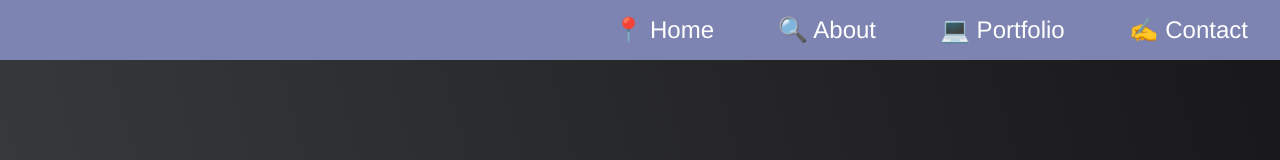
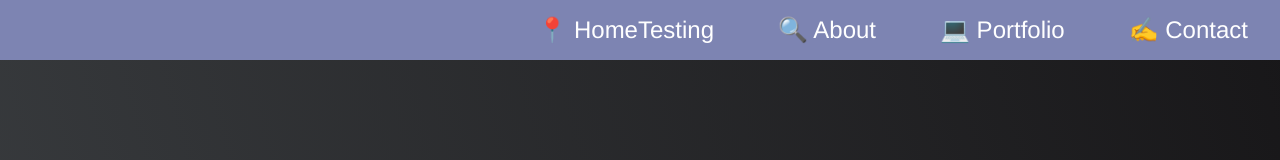
Before and after one commit to timothymichaelcook/2-professional-portfolio-cook, a plain HTML site: page index.html in a window 1280 px wide. Shown: the top 160 px of the page. Drawn offline with Linux system fonts and the light colour scheme.

Commit message:
hoping this commit works

```diff
--- a/index.html
+++ b/index.html
@@ -11,7 +11,7 @@
     <nav class="nav-bar">
       <ul class="nav-list">
         <li id="#logo">
-          <a href="./index.html">&#128205 Home</a>
+          <a href="./index.html">&#128205 HomeTesting</a>
         </li>
         <li>
           <a href=#about-section">&#128269 About</a>
```
Also changed, not shown: 1 other file.
